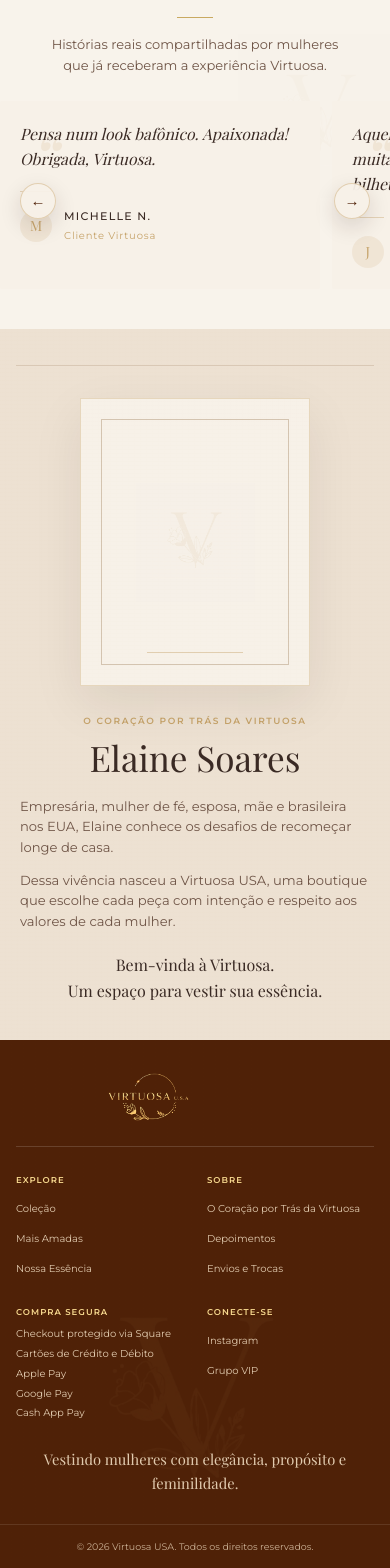
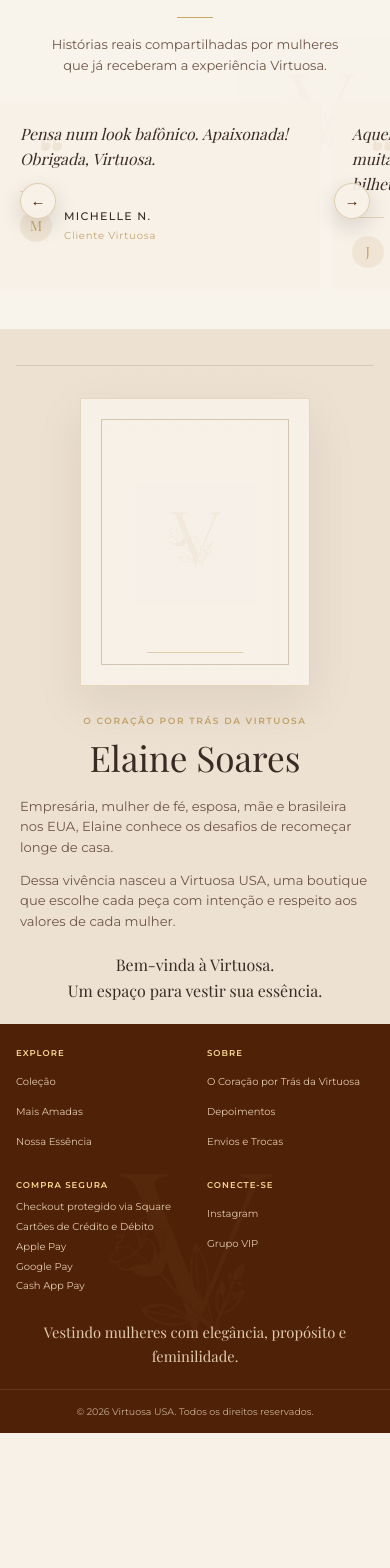
Before and after one commit to universocsdigital-wq/virtuosa-usa, a Next.js app: page / in a window 390 px wide. Shown: the part 4398-5966 px from the top of the page. After the commit the page ends 5831 px from the top, so only its background shows below. Built offline with nearby package versions, Linux system fonts and the light colour scheme; a web font is replaced by a local one.

Commit message:
tighten mobile owner footer transition

```diff
--- a/components/home/OwnerStory.tsx
+++ b/components/home/OwnerStory.tsx
@@ -3,7 +3,7 @@ export function OwnerStory() {
     <section
       id="elaine-soares"
       aria-label="O coração por trás da Virtuosa"
-      className="section-warm texture-linen relative overflow-hidden bg-[#EDE1D2] py-9 lg:pb-[64px] lg:pt-[24px]"
+      className="section-warm texture-linen relative overflow-hidden bg-[#EDE1D2] pb-5 pt-9 lg:pb-[64px] lg:pt-[24px]"
     >
       <div className="container-virtuosa">
         <div className="grid items-center gap-7 border-t border-[#D9C8B5] pt-8 lg:grid-cols-[0.85fr_1.15fr] lg:gap-16 lg:pt-10">
--- a/components/layout/Footer.tsx
+++ b/components/layout/Footer.tsx
@@ -26,9 +26,9 @@ export function Footer() {
           <img src="/svg/MONOGRAMA/Monograma sem Circulo Fundo Branco.svg" alt="" className="h-full w-full object-contain" />
         </div>
 
-        <div className="container-virtuosa relative py-7 lg:py-14">
+        <div className="container-virtuosa relative py-5 lg:py-14">
           <div className="grid grid-cols-2 items-start gap-x-6 gap-y-6 md:grid-cols-2 xl:grid-cols-[1.28fr_1fr_1.15fr_1.25fr_0.95fr] xl:gap-12">
-            <div className="col-span-2 flex justify-center border-b border-white/15 pb-5 xl:col-span-1 xl:block xl:border-0 xl:pb-0">
+            <div className="hidden xl:col-span-1 xl:block">
               <Link href="/" className="brand-logo-reference brand-logo-reference--footer relative block h-[58px] w-[190px] overflow-visible xl:mb-5 xl:h-[82px] xl:w-[240px]" aria-label="Virtuosa USA" />
             </div>
 
```
